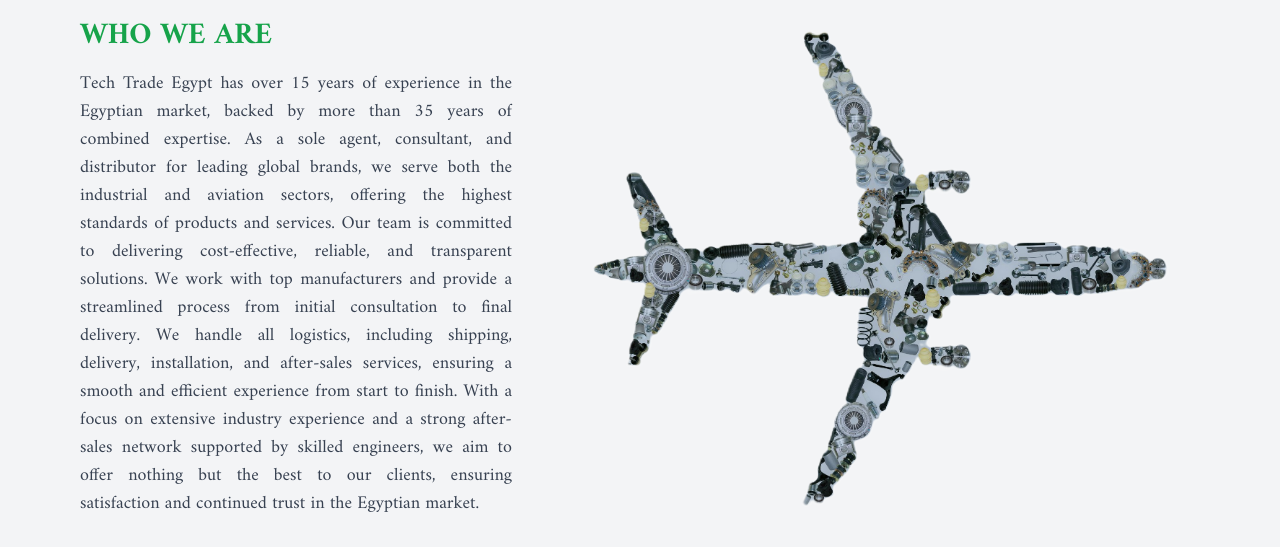
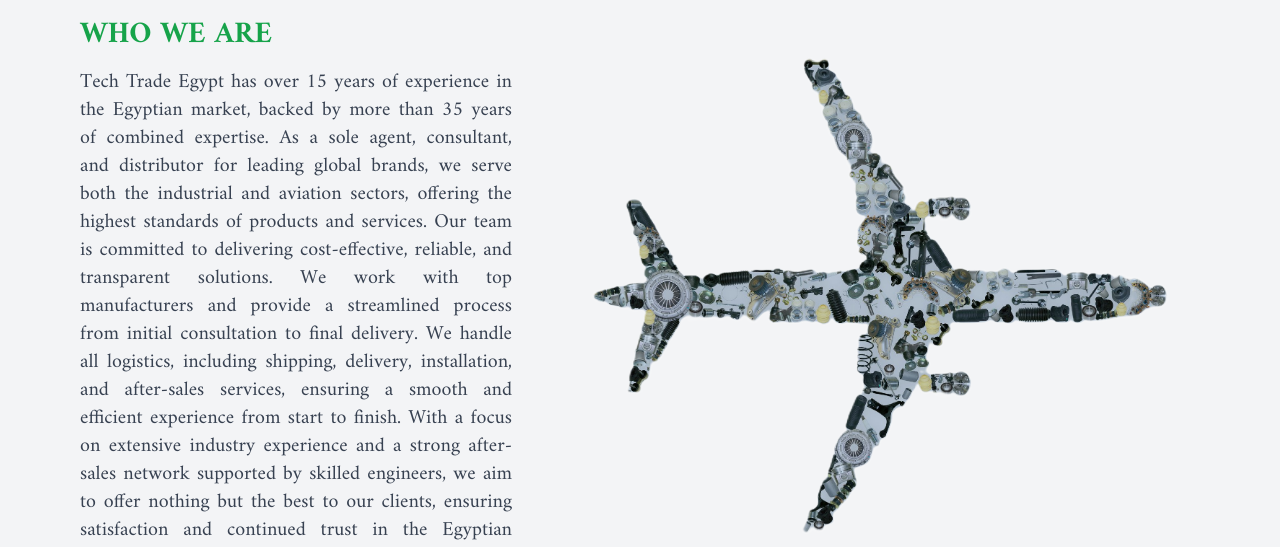
Before and after one commit to EssamSaid24/TechTrade, a Next.js app: page / in a window 1280 px wide. Shown: the part 831-1378 px from the top of the page. Built offline with nearby package versions, Linux system fonts and the light colour scheme; a web font is replaced by a local one.

Commit message:
Enable links for navbar and footer

```diff
--- a/app/globals.css
+++ b/app/globals.css
@@ -5,6 +5,7 @@
 
 body {
   font-family: "Amiri", serif;
+
 }
 @keyframes scroll {
   0% {
@@ -20,6 +21,7 @@ body {
   display: flex;
   width: max-content;
 }
+
 @keyframes scroll {
   from {
     transform: translateX(0);
@@ -28,3 +30,8 @@ body {
     transform: translateX(-50%); /* Scroll by half the duplicated content */
   }
 }
+html {
+  scroll-behavior: smooth;
+  scroll-padding-top: 90px; /* Adjust based on your header's height */
+
+}
--- a/app/page.tsx
+++ b/app/page.tsx
@@ -14,10 +14,10 @@ export default function Home() {
       <div className="w-full">
         <Navbar />
         <Banner />
-        <About />
+        <About id={"about"} />
         <WhyChooseUs></WhyChooseUs>
-        <Services></Services>
-        <Contact id={""}  />
+        <Services id={"services"} ></Services>
+        <Contact id={"contact"}  />
         <PartnersSection />
         <Footer />
       </div>
--- a/components/About.tsx
+++ b/components/About.tsx
@@ -1,8 +1,11 @@
-// About.tsx
 "use client";
 import React, { useState, useEffect } from "react";
 
-const About: React.FC = () => {
+interface AboutProps {
+    id: string;
+}
+
+const About: React.FC <AboutProps> = ({id}) => {
     const [offsetY, setOffsetY] = useState(0);
 
     const handleScroll = () => {
@@ -11,20 +14,23 @@ const About: React.FC = () => {
 
     useEffect(() => {
         window.addEventListener("scroll", handleScroll);
-
         return () => {
             window.removeEventListener("scroll", handleScroll);
         };
     }, []);
 
     return (
-        <div
-            className=" bg-gray-100"
+        <section
+            id={id}
+            className="bg-gray-100 transition-transform duration-300"
+            style={{
+                transform: `translateY(-${Math.min(offsetY * 0.2, 50)}px)`,
+            }}
         >
             <div className="px-4 sm:px-6 lg:px-20 py-8 sm:py-12 flex flex-col lg:flex-row items-center gap-8 lg:gap-10">
                 <div className="lg:w-1/2 text-center lg:text-left">
                     <h2 className="text-green-600 text-xl sm:text-2xl md:text-3xl font-bold mb-4">WHO WE ARE</h2>
-                    <p className="text-gray-700 text-sm sm:text-base md:text-lg leading-relaxed text-justify">
+                    <p className="text-gray-700 text-sm sm:text-base md:text-xl leading-relaxed text-justify">
                         Tech Trade Egypt has over 15 years of experience in the Egyptian market, backed by more than 35 years of combined expertise. As a sole agent, consultant, and distributor for leading global brands, we serve both the industrial and aviation sectors, offering the highest standards of products and services.
                         Our team is committed to delivering cost-effective, reliable, and transparent solutions. We work with top manufacturers and provide a streamlined process from initial consultation to final delivery. We handle all logistics, including shipping, delivery, installation, and after-sales services, ensuring a smooth and efficient experience from start to finish.
 
@@ -39,7 +45,7 @@ const About: React.FC = () => {
                     />
                 </div>
             </div>
-        </div>
+        </section>
     );
 };
 
--- a/components/Footer.tsx
+++ b/components/Footer.tsx
@@ -27,6 +27,12 @@ const Footer = () => {
                         className="text-slate-100 text-opacity-60 hover:text-black transition duration-300"
                     >
                         About
+                    </Link>
+                    <Link
+                        href="/#services"
+                        className="text-slate-100 text-opacity-60 hover:text-black transition duration-300"
+                    >
+                        Services
                     </Link>
                 </div>
 
@@ -82,6 +88,12 @@ const Footer = () => {
                     >
                         About
                     </Link>
+                    <Link
+                        href="/#services"
+                        className="text-slate-100 hover:text-black transition duration-300"
+                    >
+                        Services
+                    </Link>
                 </div>
 
                 {/* Social Media and Contact */}
--- a/components/Navbar.tsx
+++ b/components/Navbar.tsx
@@ -72,7 +72,7 @@ const Navbar = () => {
                         About
                     </Link>
                     <Link
-                        href="/#about"
+                        href="/#services"
                         className="text-gray-700 hover:text-black  transition duration-300"
                     >
                         Services
--- a/components/Services.tsx
+++ b/components/Services.tsx
@@ -1,7 +1,12 @@
 "use client";
 import React, { useEffect, useState } from "react";
 
-const Services: React.FC = () => {
+interface ServicesProps {
+    id: string;
+}
+
+
+const Services: React.FC <ServicesProps> = ({ id }) => {
     const [offset, setOffset] = useState(0);
 
     useEffect(() => {
@@ -17,10 +22,11 @@ const Services: React.FC = () => {
     }, []);
 
     return (
-        <div
+        <section
+            id={id}
             className="bg-gray-100 py-16"
             style={{
-                transform: `translateY(-${offset * 0.1}px)`, // Move up on scroll
+                transform: `translateY(-${offset * 0.06}px)`, // Move up on scroll
                 transition: "transform 0.1s ease-out", // Smooth animation
             }}
         >
@@ -92,7 +98,7 @@ const Services: React.FC = () => {
                     </div>
                 </div>
             </div>
-        </div>
+        </section>
     );
 };
 
--- a/components/WhyChooseUs.tsx
+++ b/components/WhyChooseUs.tsx
@@ -31,7 +31,7 @@ const WhyChooseUs: React.FC = () => {
 
             {/* Content Section */}
             <div
-                className="relative z-10 flex items-center justify-center h-full"
+                className="relative z-10 flex items-center  md:pl-20   h-full"
                 style={{
 
                 }}
```
